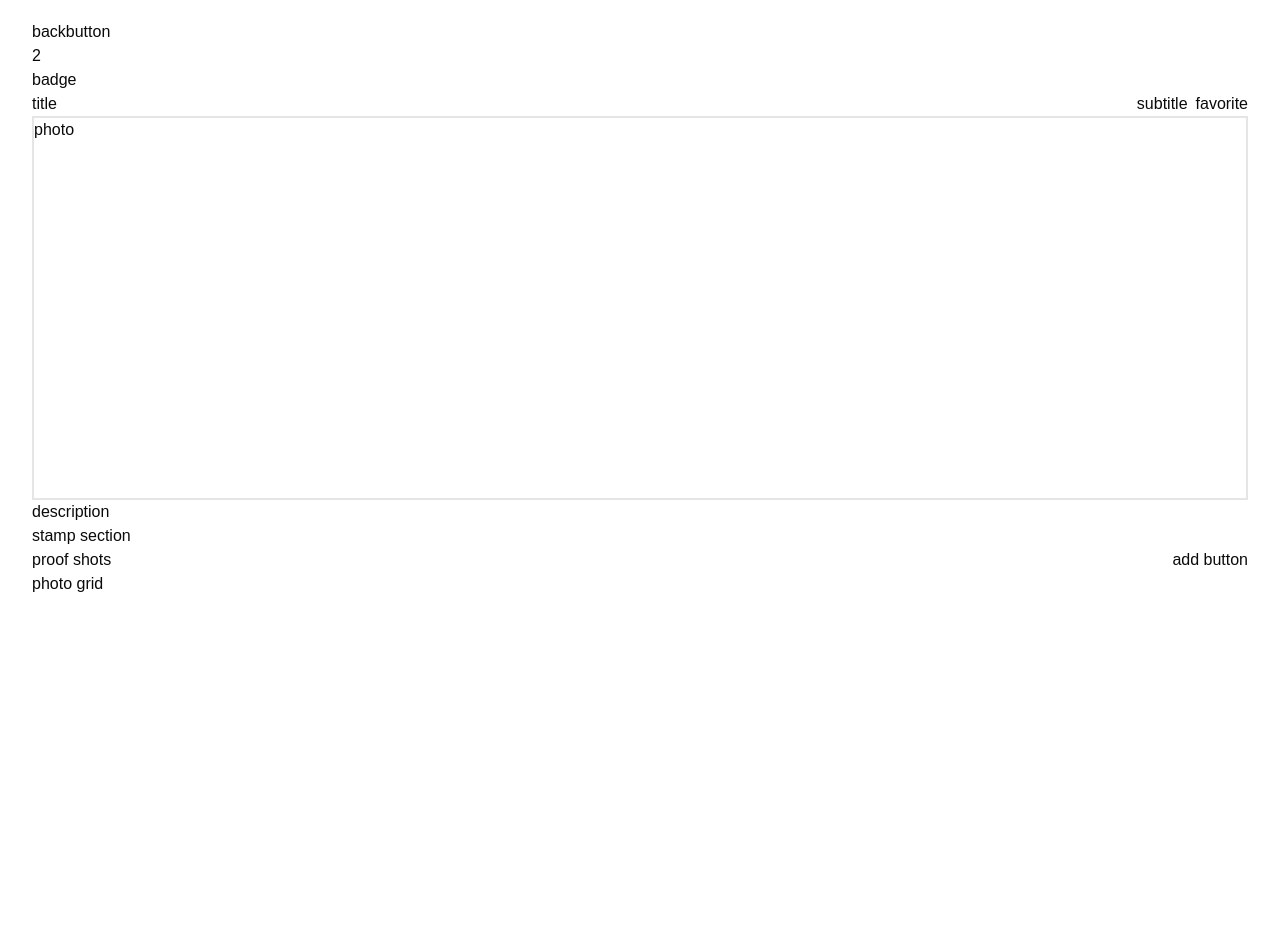
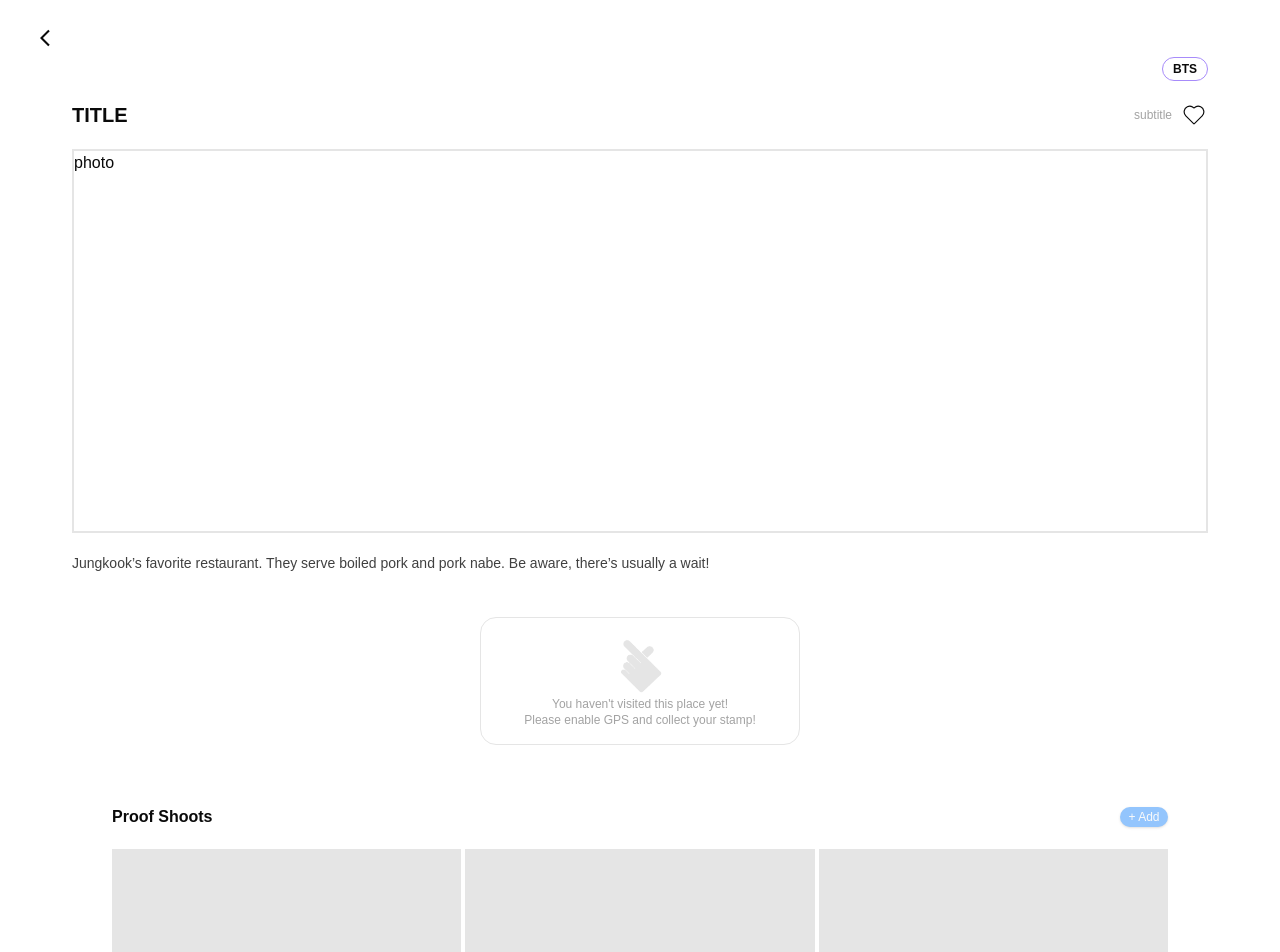
Before and after one commit to FourPointSevenFive/Capstone_Team_F, a Next.js app in the folder frontend/: page /map/2 in a window 1280 px wide. Shown: the top 952 px of the page. Before the commit the page ends 800 px from the top, so only its background shows below. Built offline with nearby package versions, Linux system fonts and the light colour scheme.

Commit message:
feature(fe) - implement detail page

```diff
--- /dev/null
+++ b/frontend/app/map/[id]/_components/BackButton.tsx
@@ -0,0 +1,13 @@
+"use client";
+
+import { useRouter } from "next/navigation";
+import { MdArrowBackIos } from "react-icons/md";
+
+export default function BackButton() {
+  const router = useRouter();
+  return (
+    <button type="button" onClick={() => router.back()} className="p-2">
+      <MdArrowBackIos className="size-5 font-extrabold" />
+    </button>
+  );
+}
--- a/frontend/app/map/[id]/layout.tsx
+++ b/frontend/app/map/[id]/layout.tsx
@@ -1,8 +1,10 @@
+import BackButton from "./_components/BackButton";
+
 export default function Layout({ children }: { children: React.ReactNode }) {
   return (
-    <>
-      <div>backbutton</div>
-      {children}
-    </>
+    <div>
+      <BackButton />
+      <div className="px-10">{children}</div>
+    </div>
   );
 }
--- /dev/null
+++ b/frontend/app/map/[id]/loading.tsx
@@ -0,0 +1,3 @@
+export default function Loading() {
+  return <></>;
+}
--- a/frontend/app/map/[id]/page.tsx
+++ b/frontend/app/map/[id]/page.tsx
@@ -1,24 +1,65 @@
-export default function Page({ params }: { params: { id: string } }) {
-  const { id } = params;
+import CustomBadge from "@/app/_components/CustomBadge";
+import { CiHeart } from "react-icons/ci";
+import Image from "next/image";
+import kheart from "@/public/kheart_gray.png";
+import { Button } from "@/components/ui/button";
+
+export default async function Page({ params }: { params: { id: string } }) {
+  const { id } = await params;
   return (
-    <div className="flex flex-col">
-      {id}
-      <div>badge</div>
-      <div className="flex justify-between">
-        <p>title</p>
-        <div className="flex gap-2">
-          <p>subtitle</p>
-          <div>favorite</div>
+    <div className="flex flex-col items-center gap-5">
+      <div className="self-end">
+        <CustomBadge title="BTS" category="kpop" />
+      </div>
+      <div className="flex w-full justify-center self-start">
+        <p className="flex-1 text-xl font-bold">TITLE</p>
+        <div className="flex items-center gap-2">
+          <p className="text-xs text-neutral-400">subtitle</p>
+          <CiHeart className="size-7" />
         </div>
       </div>
       <div className="h-96 w-full border-2">photo</div>
-      <div>description</div>
-      <div>stamp section</div>
-      <div className="flex justify-between">
-        <div>proof shots</div>
-        <div>add button</div>
-      </div>
-      <div>photo grid</div>
+      <p className="mb-6 w-[90%] self-start text-sm text-neutral-700">
+        Jungkook’s favorite restaurant. They serve boiled pork and pork nabe. Be
+        aware, there’s usually a wait!
+      </p>
+      <StampSection />
+      <ProofShoots />
     </div>
   );
 }
+
+function StampSection() {
+  return (
+    <div className="border-1 flex h-32 w-80 flex-col items-center justify-center rounded-2xl border border-neutral-200">
+      <Image src={kheart} alt="kheart" width={50} height={50} />
+      <p className="text-center text-xs font-light text-neutral-400">
+        You haven't visited this place yet! <br></br>Please enable GPS and
+        collect your stamp!
+      </p>
+    </div>
+  );
+}
+
+function ProofShoots() {
+  return (
+    <div className="flex w-full flex-col gap-5 p-10">
+      <div className="flex items-center justify-between">
+        <h1 className="font-semibold">Proof Shoots</h1>
+        <Button className="h-5 w-12 rounded-3xl bg-blue-300 text-xs hover:bg-blue-400">
+          + Add
+        </Button>
+      </div>
+      <div className="grid grid-cols-3 gap-1">
+        {Array.from({ length: 10 }).map((_, index) => (
+          <div
+            key={index}
+            className="flex aspect-square items-center justify-center bg-neutral-200"
+          >
+            photo {index + 1}
+          </div>
+        ))}
+      </div>
+    </div>
+  );
+}
--- a/frontend/app/map/_components/LocationCard.tsx
+++ b/frontend/app/map/_components/LocationCard.tsx
@@ -15,7 +15,7 @@ export default function LocationCard({
   address: string;
 }) {
   return (
-    <Link href={"/"} passHref>
+    <Link href={"/map/2"}>
       <div className="verticle justify-left"></div>
       <div className="flex justify-between">
         <p className="pb-4 pl-1 text-lg font-bold">{title}</p>
```
Also changed, not shown: frontend/public/kheart_gray.png (added).
